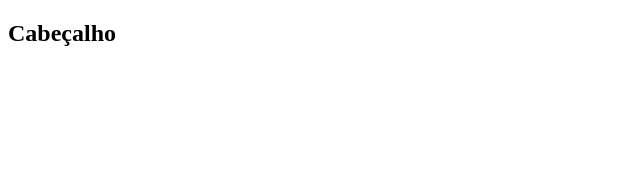
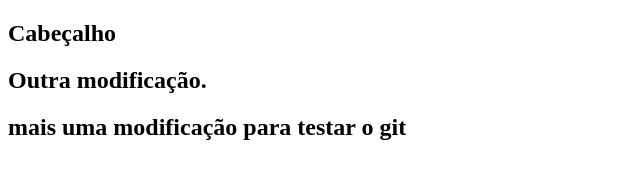
Before and after one commit to raphaelmarquesdasilva/primeiraAulaDeGit, a plain HTML site: page index.html in a window 1280 px wide. Shown: the whole page, without its empty margins (0-640 px from the left). Drawn offline with Linux system fonts and the light colour scheme.

Commit message:
mais uma modificação para testar o git

```diff
--- a/index.html
+++ b/index.html
@@ -9,5 +9,13 @@
     <section>
         <h1>Cabeçalho</h1>
     </section>
+
+    <section>
+        <h1>Outra modificação.</h1>
+    </section>
+
+    <section>
+        <h1>mais uma modificação para testar o git</h1>
+    </section>
 </body>
 </html>
```
